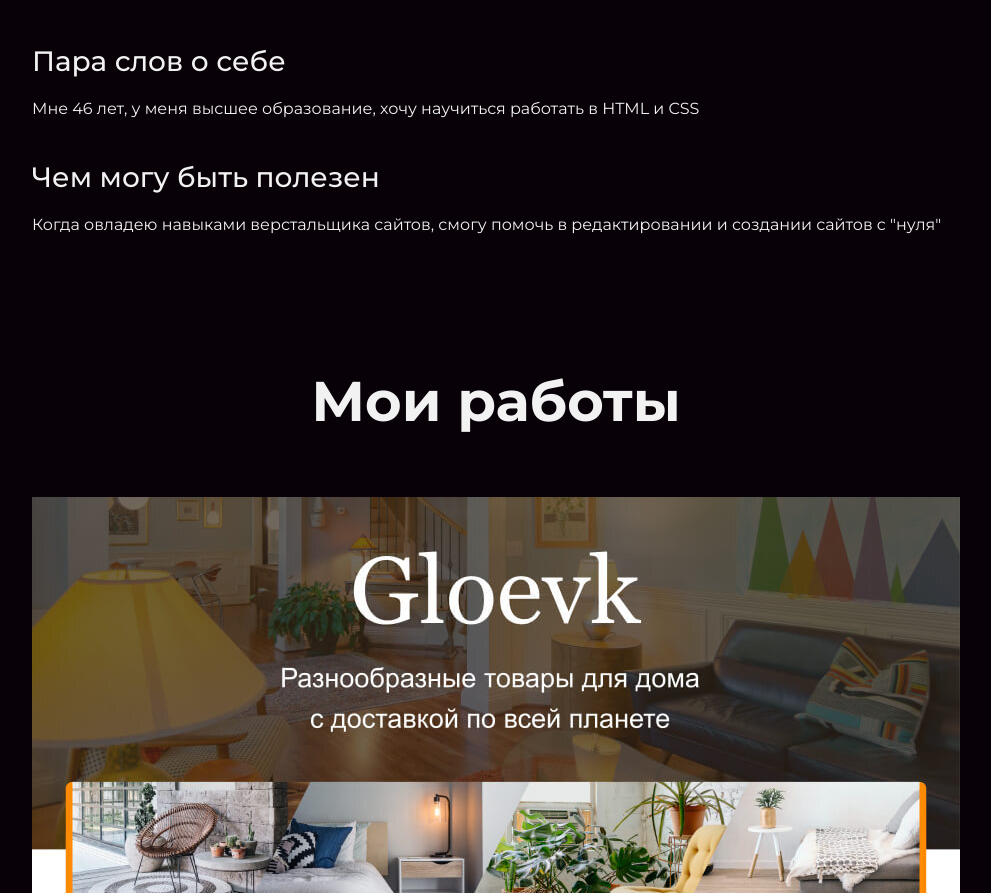
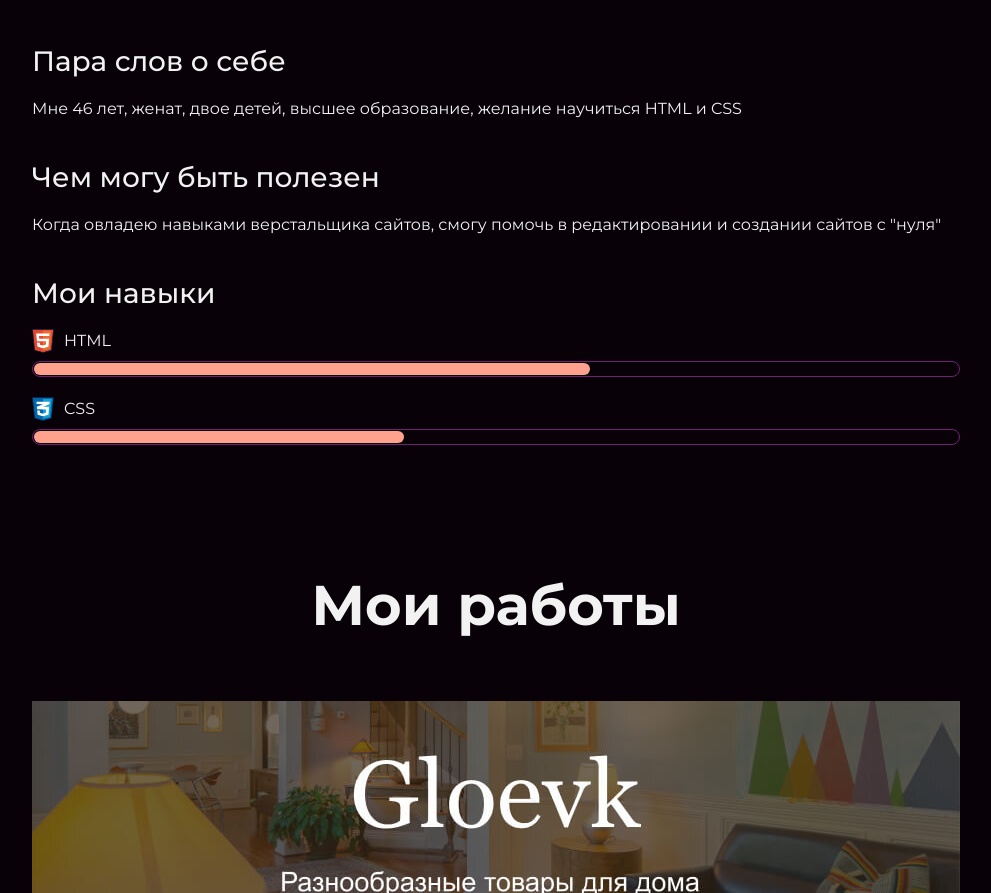
Before and after one commit to klevtsovv/my-site, a plain HTML site: page index.html in a window 1280 px wide. Shown: the part 1598-2491 px from the top of the page, without its empty margins (144-1135 px from the left). Drawn offline with Linux system fonts and the light colour scheme.

Commit message:
Меняет содержимое главной страницы

```diff
--- a/index.html
+++ b/index.html
@@ -29,9 +29,18 @@
           <img src="files/user.jpg" width="928" height="536" alt="Это я">
         </figure>
         <h3>Пара слов о себе</h3>
-        <p>Мне 46 лет, у меня высшее образование, хочу научиться работать в HTML и CSS</p>
+        <p>Мне 46 лет, женат, двое детей, высшее образование, желание научиться HTML и CSS</p>
         <h3>Чем могу быть полезен</h3>
         <p>Когда овладею навыками верстальщика сайтов, смогу помочь в редактировании и создании сайтов с "нуля"</p>
+        <div class="skills">
+          <h3>Мои навыки</h3>
+          <dl class="skills-list">
+            <dt class="skill-html">HTML</dt>
+            <dd class="level"><div style="width: 60%;">60%</div></dd>
+            <dt class="skill-css">CSS</dt>
+            <dd class="level"><div style="width: 40%;">40%</div></dd>
+          </dl>
+        </div>
       </div>
     </section>
 
```
Also changed, not shown: files/user.jpg.
